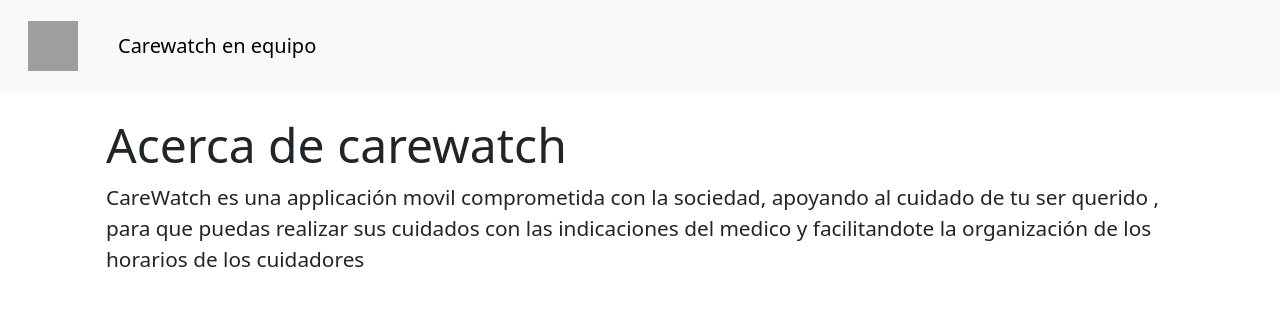
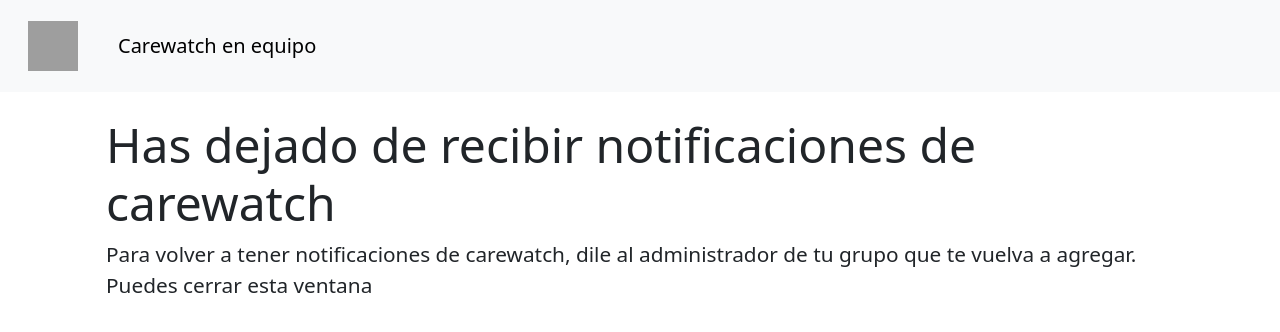
Before and after one commit to yisus44/carewatch-web, a React (Vite) app: page /delete/1 in a window 1280 px wide. Shown: the top 332 px of the page. Built offline with nearby package versions, Linux system fonts and the light colour scheme; no server answers; grey boxes are pictures that could not be loaded.

Commit message:
delete group page

```diff
--- a/src/common/services/delete-user-groups.ts
+++ b/src/common/services/delete-user-groups.ts
@@ -2,9 +2,14 @@
 import axios from "axios";
 
 export async function deleteUserGroup(
-  url: string = baseUrl,
-  userGroupId: number
-): Promise<void> {
-  const deleteUserGroupURL = `${url}/user-group/${userGroupId}`;
-  await axios.delete(deleteUserGroupURL);
+  userGroupToken: string,
+  url: string = baseUrl
+): Promise<boolean> {
+  const deleteUserGroupURL = `${url}user-groups/${userGroupToken}/external`;
+  try {
+    await axios.delete(deleteUserGroupURL);
+    return true;
+  } catch (error) {
+    return false;
+  }
 }
--- a/src/ui/forms/ConfirmForm.tsx
+++ b/src/ui/forms/ConfirmForm.tsx
@@ -27,10 +27,10 @@
   setRequest,
 }) {
   const [hasJoined, setHasJoined] = useState(false);
-  const { userGroupId } = useParams();
+  const { userGroupToken } = useParams();
   const handleSubmit = async (e) => {
     e.preventDefault();
-    const response = await confirmUserGroup(userGroupId, request);
+    const response = await confirmUserGroup(userGroupToken, request);
     if (!response)
       return alert(
         "Hubo un error, intentalo nuevamente o revisa que hayas escrito correctamento todo"
--- a/src/ui/pages/DeleteUserGroup.tsx
+++ b/src/ui/pages/DeleteUserGroup.tsx
@@ -1,3 +1,39 @@
+import { useEffect } from "react";
+import { Container, Row, Col } from "react-bootstrap";
+import { useNavigation, useParams } from "react-router-dom";
+import { deleteUserGroup } from "../../common/services/delete-user-groups";
 export function DeleteUserGroup() {
-  return <div></div>;
+  const { userGroupToken } = useParams();
+  const navigate = useNavigation();
+  useEffect(() => {
+    deleteUserGroup(userGroupToken).then((res) => {
+      console.log({ res });
+    });
+  }, []);
+
+  return (
+    <Container>
+      <Row className="p-4">
+        <Col md={12} className=" justify-content-center">
+          <h2
+            style={{
+              fontSize: "3rem",
+            }}
+          >
+            Has dejado de recibir notificaciones de carewatch
+          </h2>
+
+          <p
+            style={{
+              fontSize: "1.3rem",
+            }}
+          >
+            Para volver a tener notificaciones de carewatch, dile al
+            administrador de tu grupo que te vuelva a agregar. Puedes cerrar
+            esta ventana
+          </p>
+        </Col>
+      </Row>
+    </Container>
+  );
 }
```
Also changed, not shown: src/common/routes/user-group.router.tsx (+6 -1 lines).
